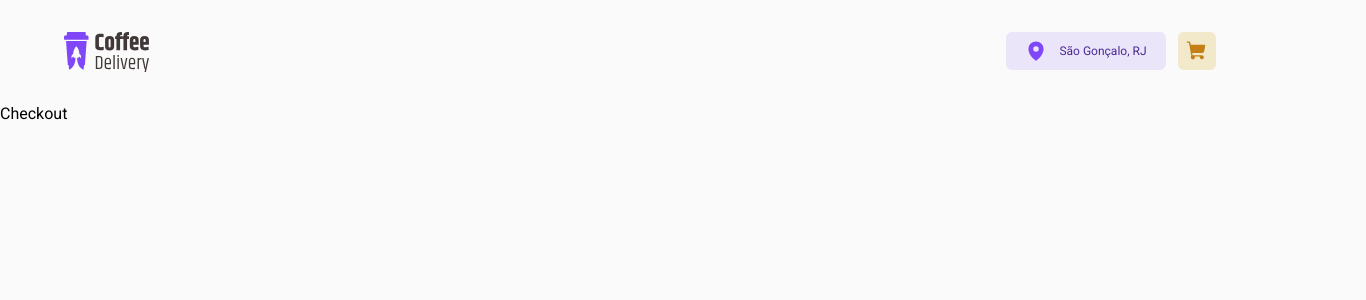
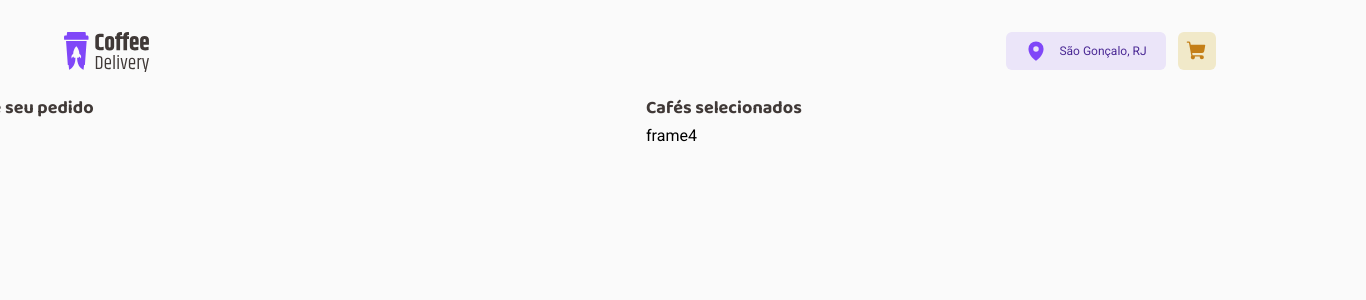
Before and after one commit to xenxem/coffeedelivery, a React (Vite) app: page /checkout in a window 1280 px wide. Shown: the top 300 px of the page, 1366 px wide, since content can reach past the window. Built offline with nearby package versions, Linux system fonts and the light colour scheme.

Commit message:
implementando o layout para checkout

```diff
--- a/src/Contexts/CoffeesContext.tsx
+++ b/src/Contexts/CoffeesContext.tsx
@@ -1,4 +1,4 @@
-import { createContext, ReactNode, useState } from "react";
+import { createContext, ReactNode, useMemo, useState } from "react";
 import { v4 as uuidv4 } from 'uuid';
 
 interface CoffeesProviderProps {
@@ -162,6 +162,7 @@ export function CoffeesProvider({ children }: CoffeesProviderProps) {
   const [coffees, setCoffees] = useState<CoffeeType>(initialCoffees);
   const [totalAmount, setTotalAmount] = useState<number>(0);
 
+
   const incrementAmount = (id: string) => {
     setCoffees((prevState: CoffeeType) => {
       return prevState.map(coffee => (
@@ -185,13 +186,20 @@ export function CoffeesProvider({ children }: CoffeesProviderProps) {
       return accumulator + coffee.amount;
     }, 0);
 
-    console.log('ok');
     setTotalAmount(count);
   }
 
+  const value = useMemo(() => ({
+    coffees,
+    incrementAmount,
+    decrementAmount,
+    accumulator,
+    totalAmount,
+  }), [coffees, accumulator, totalAmount]);
+
   return (
 
-    <CoffeesContext.Provider value={{ coffees, incrementAmount, decrementAmount, accumulator, totalAmount }}>
+    <CoffeesContext.Provider value={value}>
       {children}
     </CoffeesContext.Provider>
   )
--- /dev/null
+++ b/src/components/CheckoutContainer.styles.ts
@@ -0,0 +1,10 @@
+import styled from "styled-components";
+
+
+export const CheckoutContainerSComp = styled.div`
+    display: grid;
+    grid-template-columns:720px 720px ;
+    grid-template-rows: 10px 591px;
+    justify-content: center;
+    gap: 12px;
+`;
--- /dev/null
+++ b/src/components/CheckoutContainer.tsx
@@ -0,0 +1,11 @@
+import { ReactNode } from "react"
+import { CheckoutContainerSComp } from "./CheckoutContainer.styles"
+
+interface CheckoutContainerProps {
+    children: ReactNode;
+}
+
+export default function CheckoutContainer({ children }: Readonly<CheckoutContainerProps>) {
+    return <CheckoutContainerSComp>{children}</CheckoutContainerSComp>
+
+}
--- /dev/null
+++ b/src/components/CheckoutFrame1.styles.ts
@@ -0,0 +1,8 @@
+import styled from "styled-components";
+
+
+export const CheckoutFrame1SComp = styled.div`
+    display: flex;
+    flex-direction: column;
+    margin-left: 10px;
+`;
--- /dev/null
+++ b/src/components/CheckoutFrame1.tsx
@@ -0,0 +1,10 @@
+import { ReactNode } from "react"
+import { CheckoutFrame1SComp } from "./CheckoutFrame1.styles";
+
+interface CheckoutFrame1Props {
+    children: ReactNode;
+}
+
+export default function CheckoutFrame1({ children }: Readonly<CheckoutFrame1Props>) {
+    return <CheckoutFrame1SComp> {children} </CheckoutFrame1SComp>
+}
--- /dev/null
+++ b/src/components/CheckoutFrame2.styles.ts
@@ -0,0 +1,8 @@
+import styled from "styled-components";
+
+
+export const CheckoutFrame2SComp = styled.div`
+    display: flex;
+    flex-direction: column;
+
+`;
--- /dev/null
+++ b/src/components/CheckoutFrame2.tsx
@@ -0,0 +1,10 @@
+import { ReactNode } from "react"
+import { CheckoutFrame2SComp } from "./CheckoutFrame2.styles";
+
+interface CheckoutFrame1Props {
+    children: ReactNode;
+}
+
+export default function CheckoutFrame2({ children }: Readonly<CheckoutFrame1Props>) {
+    return <CheckoutFrame2SComp> {children} </CheckoutFrame2SComp>
+}
--- /dev/null
+++ b/src/components/CheckoutTitle.styles.ts
@@ -0,0 +1,26 @@
+import styled from "styled-components";
+
+export const CheckoutTitleSComp = styled.p`
+
+display: flex;
+flex-direction: row;
+margin-left: 10px;
+
+width: 710px;
+
+/* Title/Title XS */
+font-family: 'Baloo 2';
+font-style: normal;
+font-weight: 700;
+font-size: 18px;
+line-height: 130%;
+/* or 23px */
+display: flex;
+align-items: center;
+
+/* Base/Subtitle */
+color: #403937;
+
+
+
+`;
--- /dev/null
+++ b/src/components/CheckoutTitle.tsx
@@ -0,0 +1,10 @@
+import { ReactNode } from "react";
+import { CheckoutTitleSComp } from "./CheckoutTitle.styles";
+
+interface CheckoutTitleProps {
+    children: ReactNode;
+}
+
+export default function CheckoutTitle({ children }: Readonly<CheckoutTitleProps>) {
+    return <CheckoutTitleSComp>{children}</CheckoutTitleSComp>
+}
--- /dev/null
+++ b/src/components/CheckoutTitle2.styles.ts
@@ -0,0 +1,25 @@
+import styled from "styled-components";
+
+export const CheckoutTitle2SComp = styled.p`
+
+display: flex;
+flex-direction: row;
+
+width: 710px;
+
+/* Title/Title XS */
+font-family: 'Baloo 2';
+font-style: normal;
+font-weight: 700;
+font-size: 18px;
+line-height: 130%;
+/* or 23px */
+display: flex;
+align-items: center;
+
+/* Base/Subtitle */
+color: #403937;
+
+
+
+`;
--- /dev/null
+++ b/src/components/CheckoutTitle2.tsx
@@ -0,0 +1,10 @@
+import { ReactNode } from "react";
+import { CheckoutTitle2SComp } from "./CheckoutTitle2.styles";
+
+interface CheckoutTitleProps {
+    children: ReactNode;
+}
+
+export default function CheckoutTitle2({ children }: Readonly<CheckoutTitleProps>) {
+    return <CheckoutTitle2SComp>{children}</CheckoutTitle2SComp>
+}
--- a/src/pages/Checkout.tsx
+++ b/src/pages/Checkout.tsx
@@ -1,8 +1,18 @@
+import CheckoutContainer from "../components/CheckoutContainer";
+import CheckoutFrame1 from "../components/CheckoutFrame1";
+import CheckoutFrame2 from "../components/CheckoutFrame2";
+import CheckoutTitle from "../components/CheckoutTitle";
+import CheckoutTitle2 from "../components/CheckoutTitle2";
 
 export default function Checkout() {
     return (
-        <>
-            Checkout
-        </>
+
+        <CheckoutContainer>
+            <CheckoutTitle>Complete seu pedido</CheckoutTitle>
+            <CheckoutTitle2>Cafés selecionados</CheckoutTitle2>
+            <CheckoutFrame1>frame3</CheckoutFrame1>
+            <CheckoutFrame2>frame4</CheckoutFrame2>
+        </CheckoutContainer>
+
     )
 }
```
